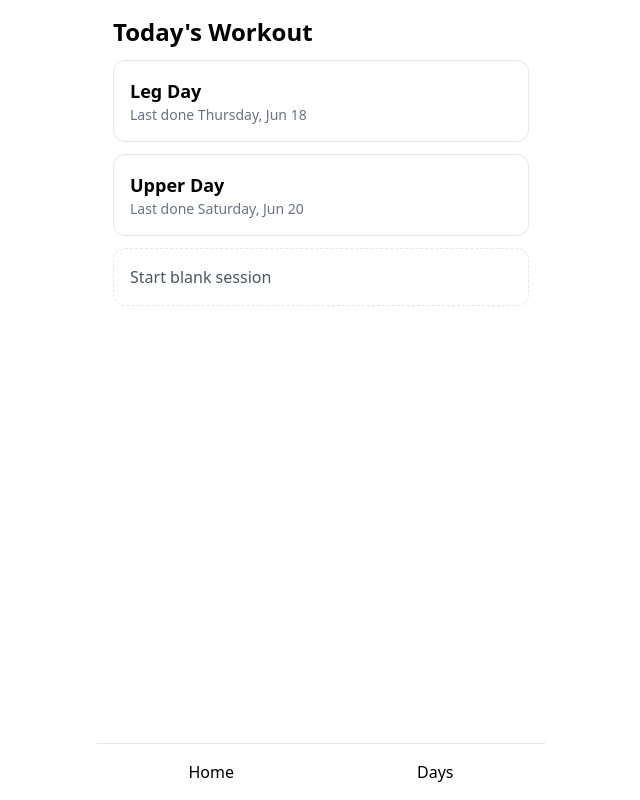
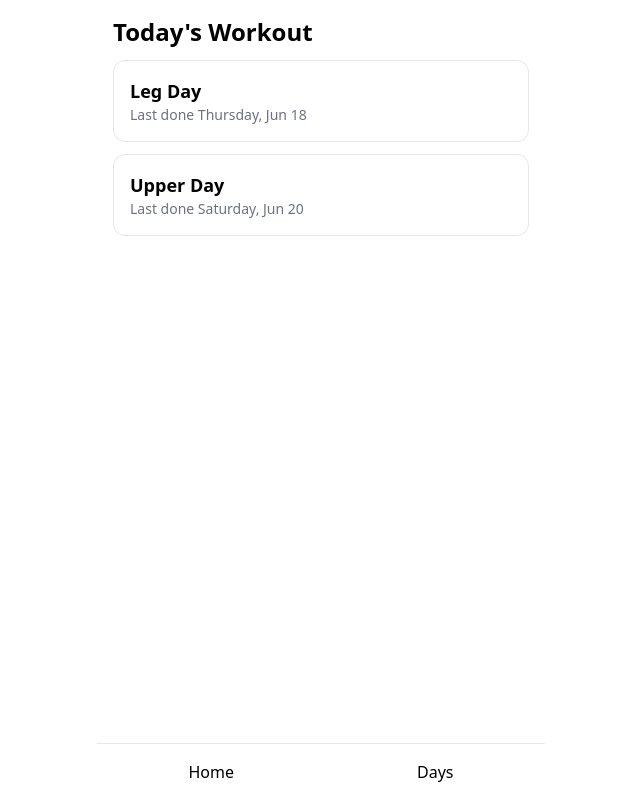
Before and after one commit to myleshenderson/exercise, a React (Vite) app: page / in a window 1280 px wide. Shown: the whole page, without its empty margins (319-959 px from the left). Built offline with nearby package versions, Linux system fonts and the light colour scheme; no server answers.

Commit message:
feat: remove start-blank-session button from Home

```diff
--- a/src/screens/Home.tsx
+++ b/src/screens/Home.tsx
@@ -24,7 +24,7 @@ export default function Home() {
     })();
   }, []);
 
-  async function start(dayId: string | null) {
+  async function start(dayId: string) {
     const session = await db.startSession(dayId, today());
     navigate(`/session/${session.id}`);
   }
@@ -44,12 +44,6 @@ export default function Home() {
           </span>
         </button>
       ))}
-      <button
-        onClick={() => start(null)}
-        className="w-full rounded-xl border border-dashed p-4 text-left text-gray-600"
-      >
-        Start blank session
-      </button>
     </div>
   );
 }
```
Also changed, not shown: 1 other file (tests, documents, lock files or other folders).
